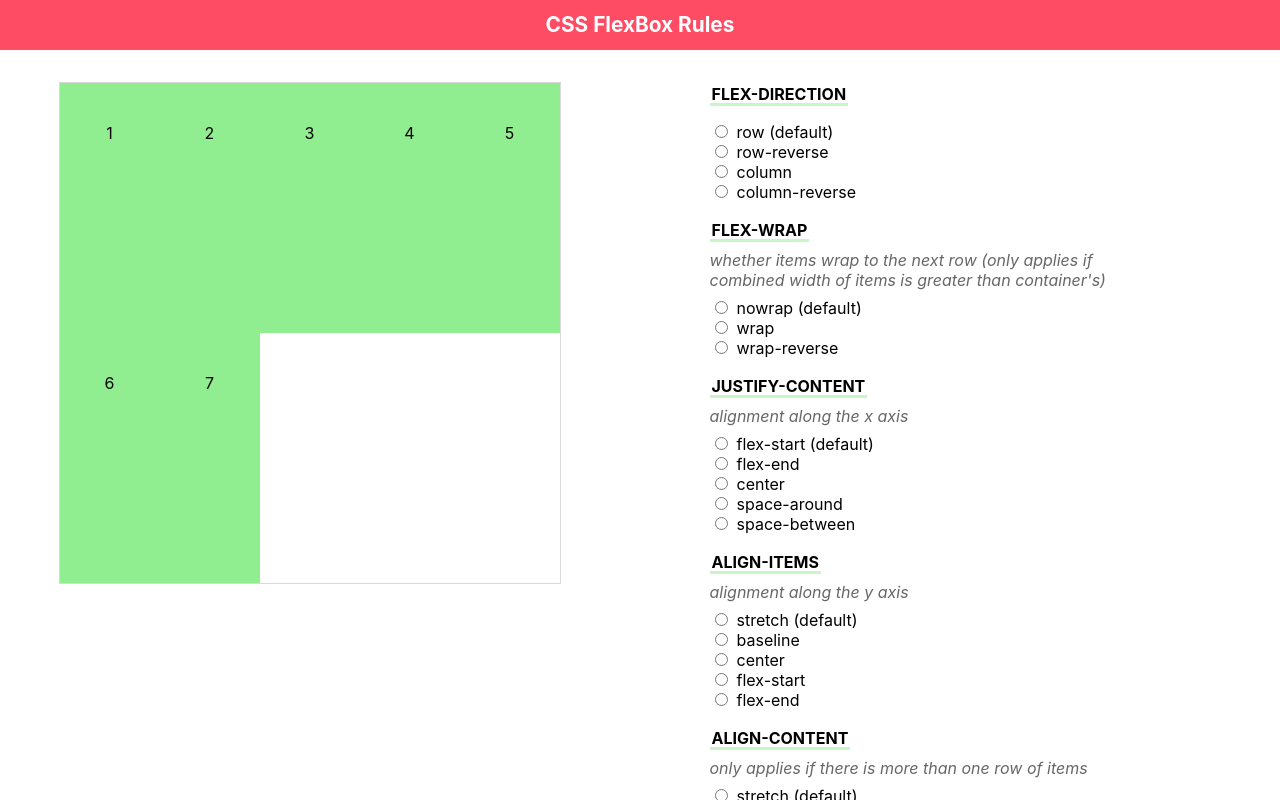
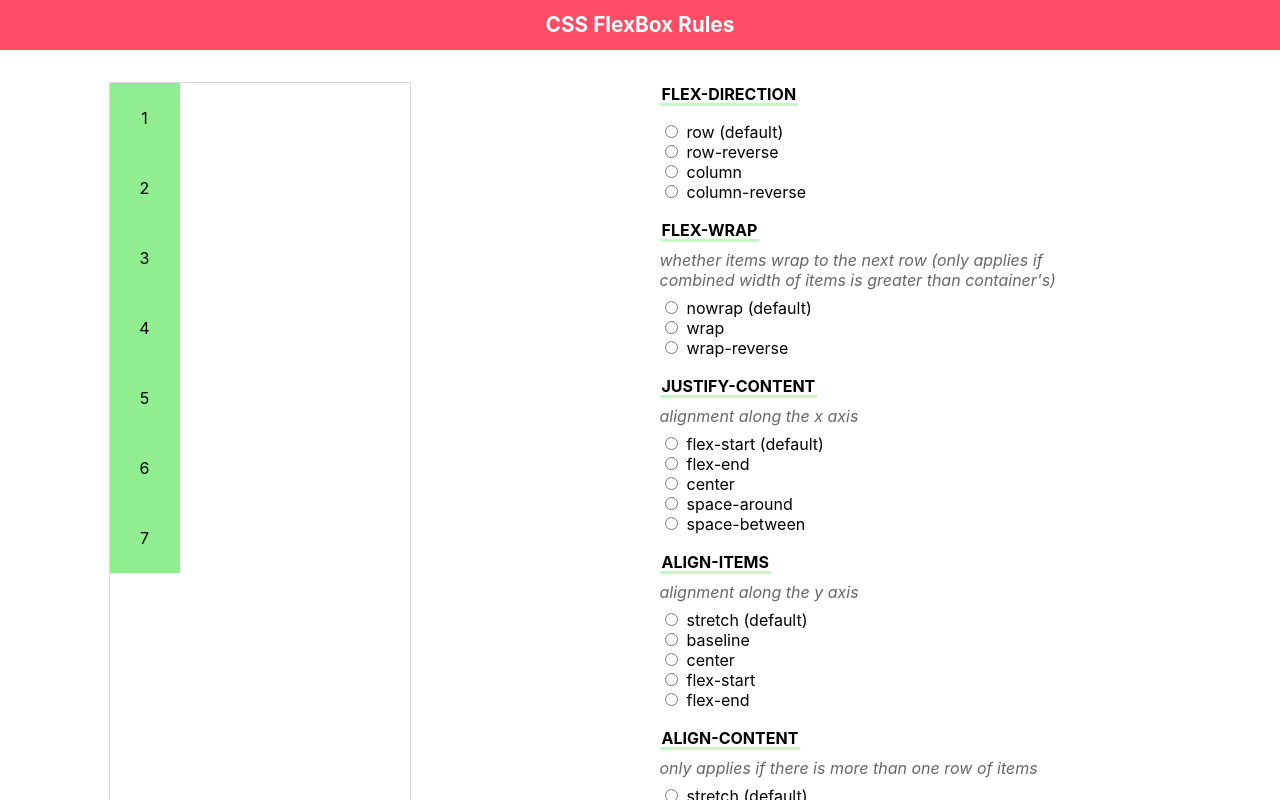
Before and after one commit to lycheeEng/flexbox-help-react, a React (Create React App) app: page / in a window 1280 px wide. Shown: the top 800 px of the page. Built offline with nearby package versions, Linux system fonts and the light colour scheme.

Commit message:
[Show] styling show component

```diff
--- a/src/components/Show.scss
+++ b/src/components/Show.scss
@@ -1,14 +1,13 @@
 .show {
-  width: 500px;
-  height: 500px;
+  min-width: 300px;
+  min-height: 300px;
   border: 1px solid rgba(0, 0, 0, 0.15);
   margin-bottom: 2rem;
-  // margin: 2rem 1rem;
 
   display: flex;
-  // flex-direction: row-reverse;
-  // flex-wrap: wrap;
-  // justify-content: center;
-  // align-items: stretch;
-  // align-content: stretch;
+  flex-direction: column;
+  flex-wrap: nowrap;
+  justify-content: flex-start;
+  align-items: stretch;
+  align-content: stretch;
 }
--- a/src/components/ShowItem.scss
+++ b/src/components/ShowItem.scss
@@ -3,9 +3,8 @@
   // align-items: stretch;
 
   &__item {
-    width: 100px;
-    // height: 100px;
-    line-height: 100px;
+    width: 70px;
+    line-height: 70px;
     text-align: center;
     background-color: lightgreen;
   }
```
Also changed, not shown: 1 other file (tests, documents, lock files or other folders).
